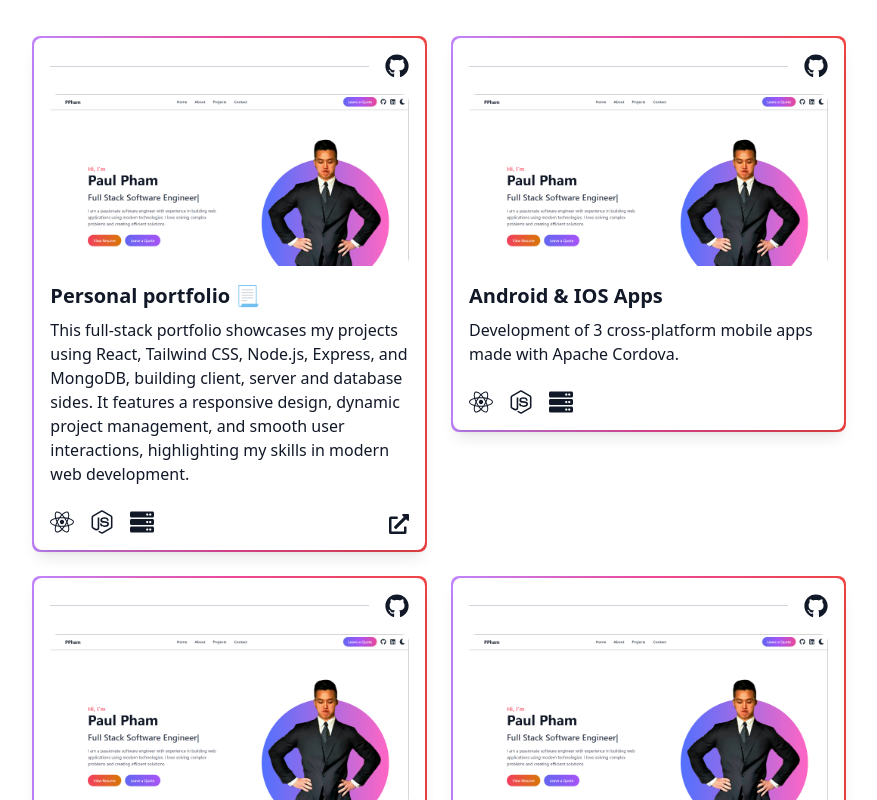
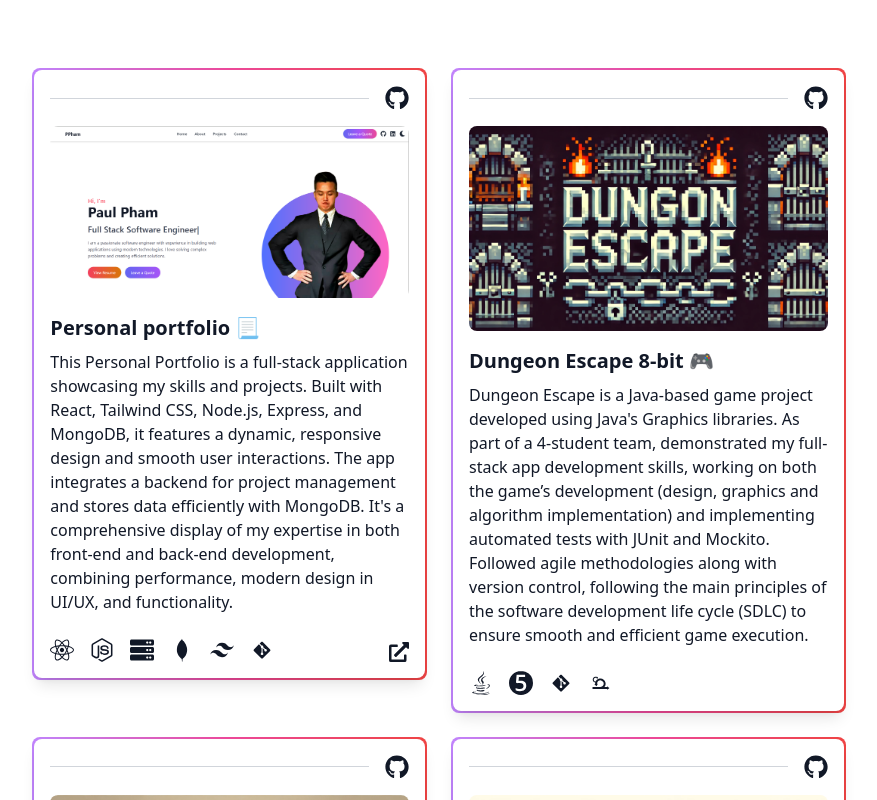
Before and after one commit to PaulP1406/Personal-portfolio, a React (Create React App) app in the folder client/: page /projects in a window 1280 px wide. Shown: the part 300-1100 px from the top of the page, without its empty margins (201-1078 px from the left). Built offline with nearby package versions, Linux system fonts and the light colour scheme.

Commit message:
Added all the project/images details

```diff
--- a/client/src/Components/ProjectCard.js
+++ b/client/src/Components/ProjectCard.js
@@ -40,7 +40,7 @@ const ProjectCard = ({ title, description, imageUrl, techStack, techIconMap, git
                 <h3 className="text-xl font-bold mb-2">{title}</h3>
 
                 {/* Description */}
-                <p className="mb-6 dark:font-light">{description}</p>
+                <p className="mb-6 dark:font-light text-justified">{description}</p>
 
                 {/* Tech Stack Icons */}
                 <div className="flex mt-4 space-x-4">
--- a/client/src/Pages/Project.js
+++ b/client/src/Pages/Project.js
@@ -1,17 +1,33 @@
 import React from 'react';
 import ProjectCard from '../Components/ProjectCard';
-import { FaReact, FaNodeJs, FaServer } from 'react-icons/fa';
+
+import { FaReact, FaNodeJs, FaServer, FaJava, FaPython } from 'react-icons/fa';
+import { DiGit, DiScrum, DiMongodb, DiCss3 } from "react-icons/di";
+import { RiTailwindCssFill } from "react-icons/ri";
+import { SiJunit5 } from "react-icons/si";
+
 import personalProf from '../Logos/PersonalProf.png';
+import Dungeon from '../Logos/Dungeon.png';
+import Routine from '../Logos/Routine.png';
+import Carbon from '../Logos/Carbon.png';
 
 const techIconMap = {
     react: <FaReact />,
     node: <FaNodeJs />,
     express: <FaServer />,
+    java: <FaJava />,
+    git: <DiGit />,
+    scrum: <DiScrum />,
+    mongoDB: <DiMongodb />,
+    css: <DiCss3 />,
+    tailwind: <RiTailwindCssFill />,
+    junit: <SiJunit5 />,
+    python: <FaPython />
 };
 
 const Projects = () => {
     return (
-        <div className="pt-28 min-h-screen bg-white text-gray-900 dark:bg-gray-900 dark:text-white">
+        <div className="pt-36 min-h-screen bg-white text-gray-900 dark:bg-gray-900 dark:text-white">
             <div className="text-center mb-12">
                 <h2 className="text-lg font-bold text-gray-600 dark:text-gray-400">Check out my</h2>
                 <h1 className="text-6xl font-bold text-gray-900 dark:text-white text-center">
@@ -25,9 +41,9 @@ const Projects = () => {
                 <div className="lg:col-start-2 col-span-2">
                     <ProjectCard
                         title="Personal portfolio 📃"
-                        description="This full-stack portfolio showcases my projects using React, Tailwind CSS, Node.js, Express, and MongoDB, building client, server and database sides. It features a responsive design, dynamic project management, and smooth user interactions, highlighting my skills in modern web development."
+                        description="This Personal Portfolio is a full-stack application showcasing my skills and projects. Built with React, Tailwind CSS, Node.js, Express, and MongoDB, it features a dynamic, responsive design and smooth user interactions. The app integrates a backend for project management and stores data efficiently with MongoDB. It's a comprehensive display of my expertise in both front-end and back-end development, combining performance, modern design in UI/UX, and functionality."
                         imageUrl={personalProf}
-                        techStack={["react", "node", "express"]}
+                        techStack={["react", "node", "express", "mongoDB", "tailwind", "git"]}
                         techIconMap={techIconMap}
                         githubLink="https://github.com/your-repo/web-application"
                         liveDemoLink="https://youtube.com"
@@ -35,47 +51,46 @@ const Projects = () => {
                 </div>
                 <div className="lg:col-start-4 col-span-2">
                     <ProjectCard
-                        title="Android & IOS Apps"
-                        description="Development of 3 cross-platform mobile apps made with Apache Cordova."
-                        imageUrl={personalProf}
-                        techStack={["react", "node", "express"]}
+                        title="Dungeon Escape 8-bit  🎮"
+                        description="Dungeon Escape is a Java-based game project developed using Java's Graphics libraries. As part of a 4-student team, demonstrated my full-stack app development skills, working on both the game’s development (design, graphics and algorithm implementation) and implementing automated tests with JUnit and Mockito. Followed agile methodologies along with version control, following the main principles of the software development life cycle (SDLC) to ensure smooth and efficient game execution."
+                        imageUrl={Dungeon}
+                        techStack={["java", "junit", "git", "scrum"]}
                         techIconMap={techIconMap}
                         githubLink="https://github.com/your-repo/web-application"
                     />
                 </div>
                 <div className="lg:col-start-2 col-span-2">
                     <ProjectCard
-                        title="Android & IOS Apps"
-                        description="Development of 3 cross-platform mobile apps made with Apache Cordova."
-                        imageUrl={personalProf}
-                        techStack={["react", "node", "express"]}
+                        title="Routine Roulette 🎲"
+                        description="Routine Roulette app is a dynamic scheduling tool developed as part of ChaosHack 2024. Built using React and various frameworks, it allows users to drag and drop tasks to organize their daily schedules. A standout feature is the chaos button, which permutates the user's set schedule, creating a randomized arrangement of tasks—hence the app's name. As the project lead, I worked with a team of 4 developers, designing the UI and completing the back-end development to ensure a seamless and engaging user experience."
+                        imageUrl={Routine}
+                        techStack={["react", "node", "css", "git"]}
                         techIconMap={techIconMap}
                         githubLink="https://github.com/your-repo/web-application"
                     />
                 </div>
                 <div className="lg:col-start-4 col-span-2">
                     <ProjectCard
-                        title="Android & IOS Apps"
-                        description="Development of 3 cross-platform mobile apps made with Apache Cordova."
-                        imageUrl={personalProf}
-                        techStack={["react", "node", "express"]}
+                        title="MyFootPrint 🌍"
+                        description="MyFootPrint app, developed in collaboration with a team of 4 during Stormhacks 2023, helps users generate food recipes with the lowest carbon emissions. The front end was built using ReactJS, while the ChatGPT API was integrated to provide recipe suggestions. The back end was powered by Python, with BeautifulSoup used for data scraping. This project showcases a blend of web development and environmental awareness, aimed at promoting sustainable eating habits."
+                        imageUrl={Carbon}
+                        techStack={["react", "python", "git", ]}
                         techIconMap={techIconMap}
                         githubLink="https://github.com/your-repo/web-application"
                     />
                 </div>
-                <div className="text-center mt-12 col-start-5">
+            </div>
+            <div className="text-center mt-12">
                 <a href="/contact" className="text-lg font-bold text-gray-600 dark:text-gray-400 group">
                     <span className="bg-gradient-to-r from-indigo-500 via-purple-500 to-pink-500 bg-clip-text text-transparent">
                         Connect with me
                     </span>
-                        <span className="text-xl inline-block ml-2 transition-transform duration-300 transform group-hover:translate-x-2 bg-gradient-to-r from-indigo-500 via-purple-500 to-pink-500 bg-clip-text text-transparent">
+                    <span className="inline-block ml-2 transition-transform duration-300 transform group-hover:translate-x-2 bg-gradient-to-r from-indigo-500 via-purple-500 to-pink-500 bg-clip-text text-transparent">
                         →
                     </span>
                 </a>
             </div>
         </div>
-
-        </div>
     );
 };
 
```
Also changed, not shown: client/src/Logos/Carbon.png (added), client/src/Logos/Routine.png (added). Lines whose indentation alone changed are shown as unchanged.
